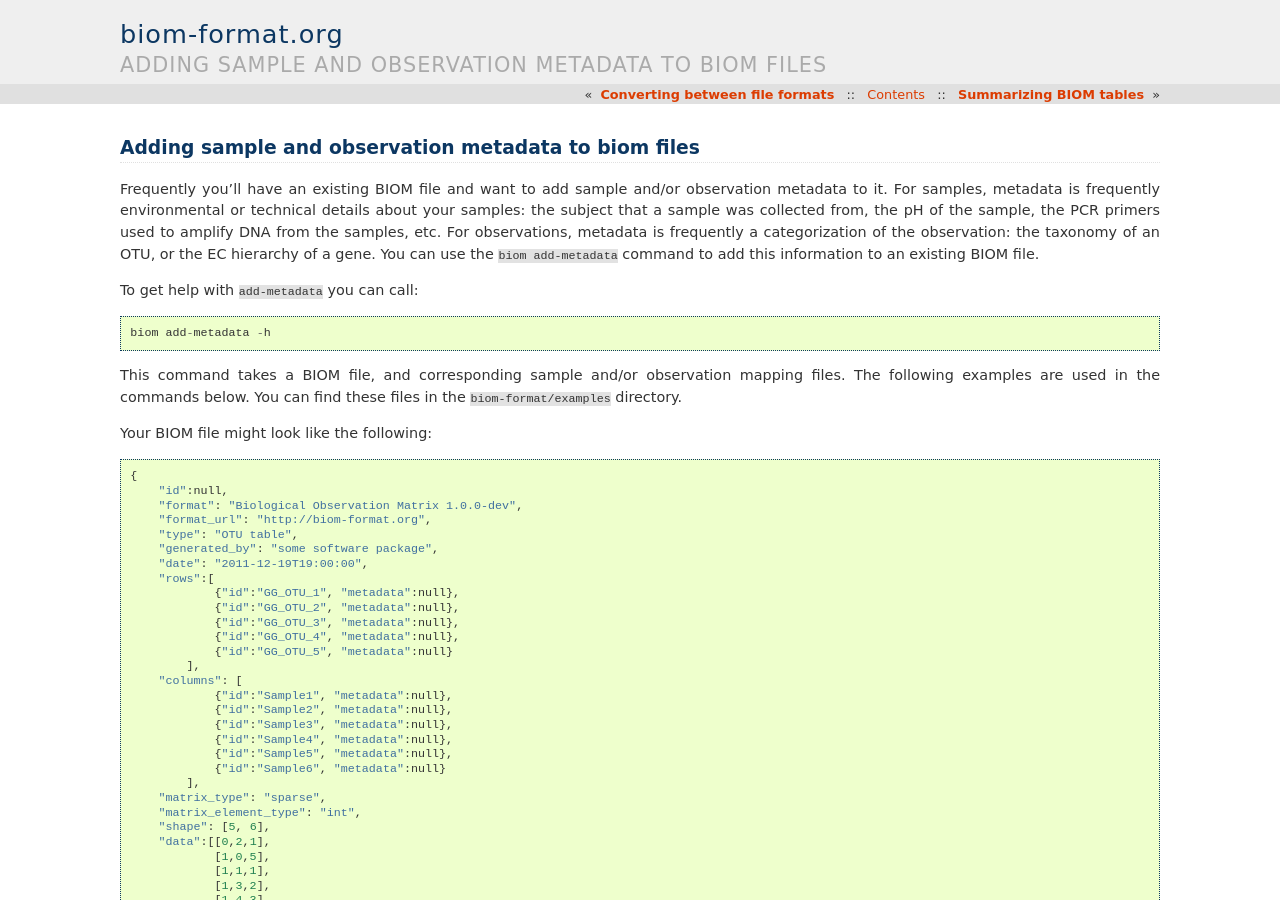
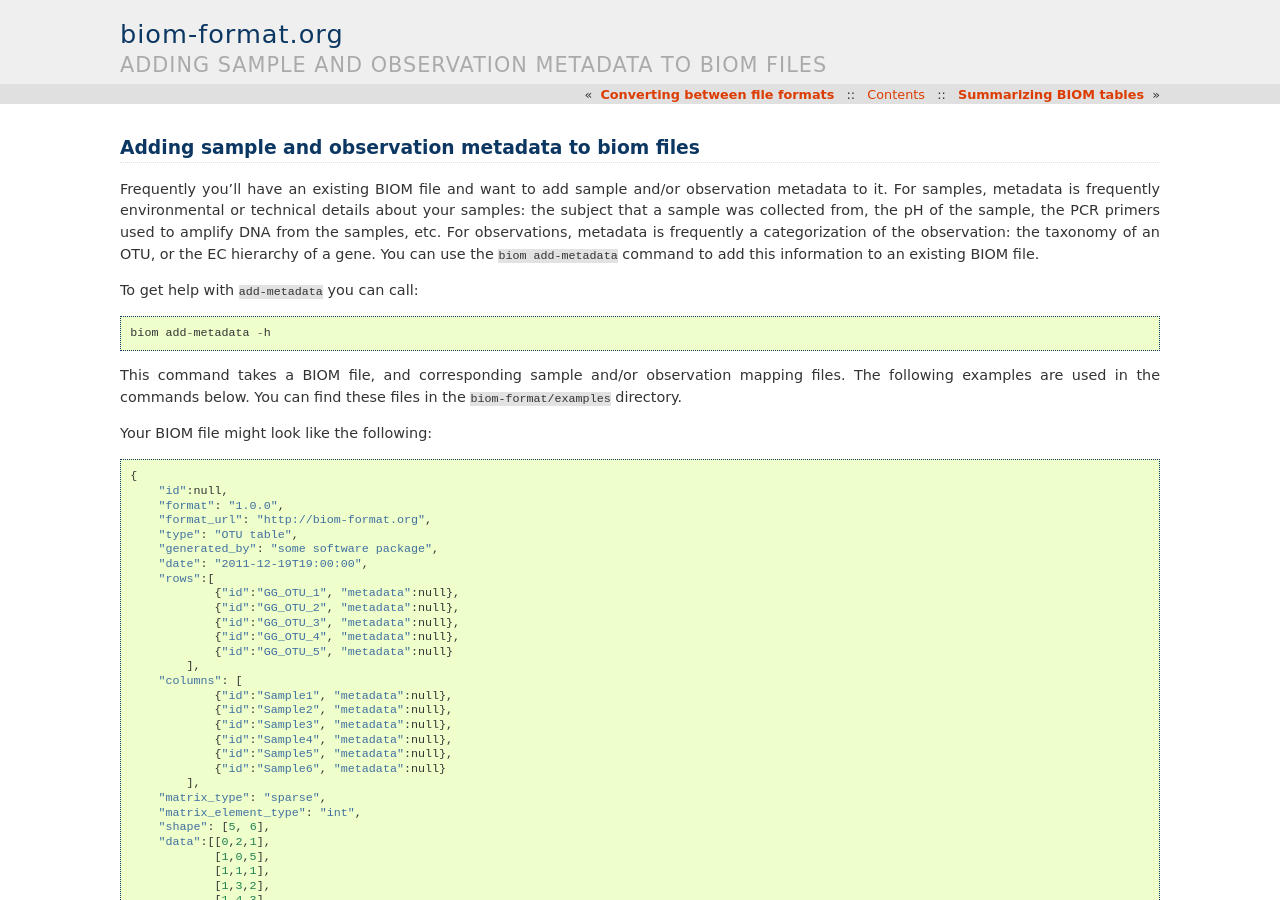
Before and after one commit to biocore/biom-format, a Sphinx documentation site: the page built from doc/documentation/adding_metadata.rst, in a window 1280 px wide and 900 px high. Built offline with Sphinx 7.4.7, drawn with Linux system fonts in a browser that asks for light colours; formulas are drawn with MathJax 3; pages that are not in the unit, such as notebooks, are missing from menus.

Commit message:
DOC: Fix version string in JSON BIOM file

```diff
--- a/doc/documentation/adding_metadata.rst
+++ b/doc/documentation/adding_metadata.rst
@@ -16,7 +16,7 @@ Your BIOM file might look like the following::
 
     {
         "id":null,
-        "format": "Biological Observation Matrix 1.0.0-dev",
+        "format": "1.0.0",
         "format_url": "http://biom-format.org",
         "type": "OTU table",
         "generated_by": "some software package",
```
